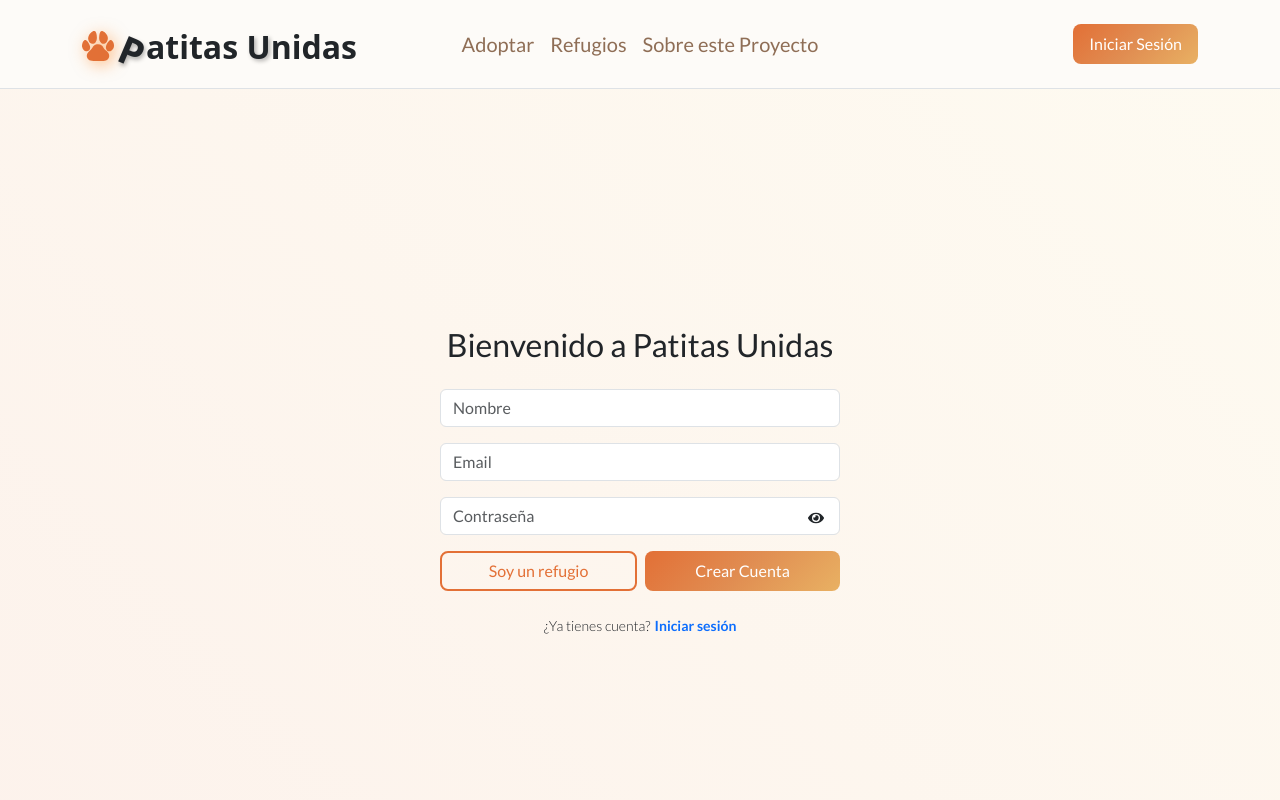
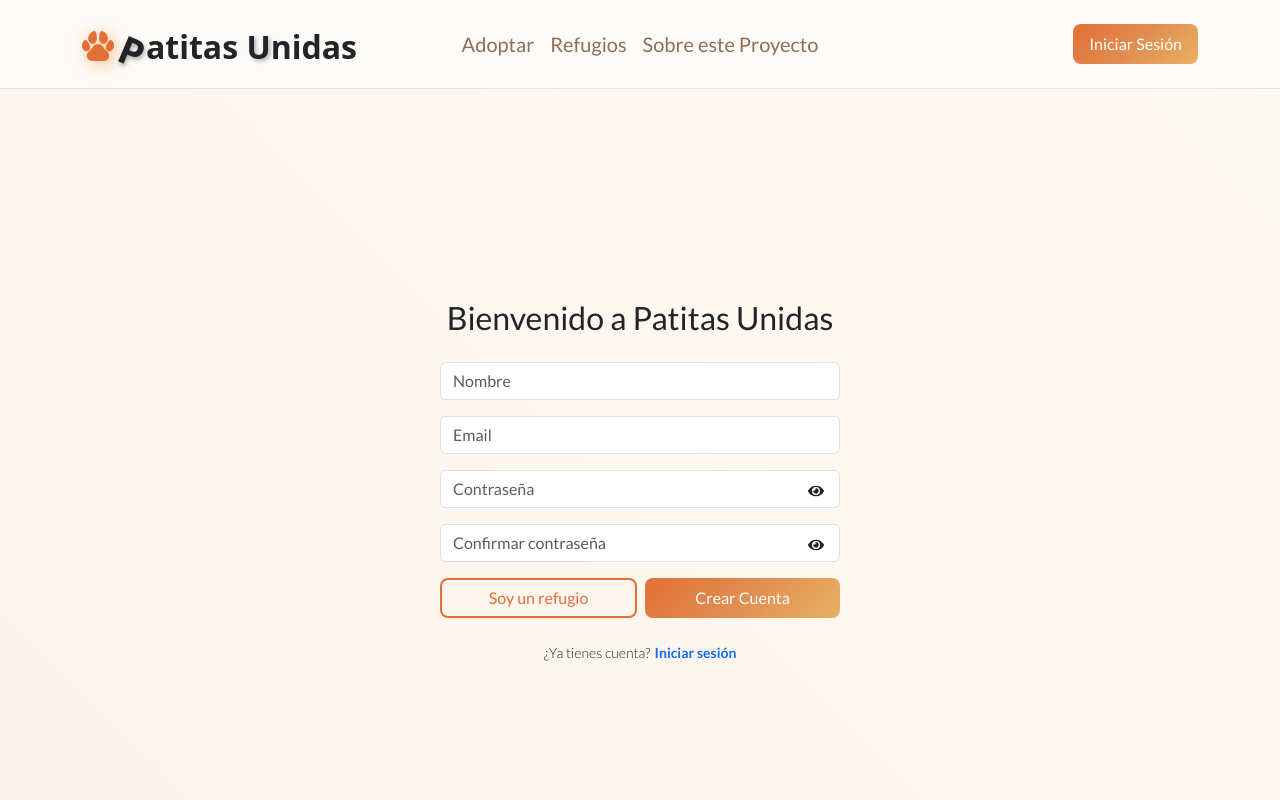
Before and after one commit to Luis-Mendaro/patitas-unidas-front-usuarios, a React (Vite) app: page /registro in a window 1280 px wide. Shown: the top 800 px of the page. Built offline with nearby package versions, Linux system fonts and the light colour scheme; no server answers; a web font is replaced by a local one.

Commit message:
Register functionality was added

```diff
--- a/src/pages/Register.jsx
+++ b/src/pages/Register.jsx
@@ -1,11 +1,13 @@
 import { useState } from "react";
 import { Form } from "react-bootstrap";
-import { Link, Navigate } from "react-router";
+import { Link, Navigate, useNavigate } from "react-router";
 import { FaEye, FaEyeSlash } from "react-icons/fa";
 
 import AuthLayout from "../components/AuthLayout";
 import Button from "../components/Button";
 import { useSelector } from "react-redux";
+import { toast } from "react-toastify";
+import { useApi } from "../hooks/useApi";
 
 export default function Register() {
   const [showPassword, setShowPassword] = useState(false);
@@ -13,12 +15,42 @@ export default function Register() {
     name: "",
     email: "",
     password: "",
+    confirmPassword: "",
   });
+
+  const { registerUser } = useApi();
+
+  const navigate = useNavigate();
+
   const userToken = useSelector((state) => state.user?.token);
 
   const handleChange = (e) => {
     setFormData({ ...formData, [e.target.name]: e.target.value });
   };
+
+  const handleSubmit = async (e) => {
+    e.preventDefault();
+
+    if (formData.password !== formData.confirmPassword) {
+      toast.error("Las contraseñas no coinciden");
+      return;
+    }
+    if (formData.password.length < 6) {
+      toast.error("La contraseña debe tener al menos 6 caracteres");
+      return;
+    }
+
+    try {
+      const response = await registerUser(formData);
+      if (response.status === 201) {
+        toast.success("Se creó tu cuenta satisfactoriamente.")
+        navigate("/iniciar-sesion");
+      }
+    } catch (error) {
+      toast.error("Ocurrió un error al registrarte. Intenta de nuevo.");
+    }
+  };
+
 
   if (userToken) {
     return <Navigate to={"/"} />;
@@ -27,7 +59,7 @@ export default function Register() {
     <AuthLayout msg="Bienvenido a Patitas Unidas">
       <div className="login-container">
         <div className="login-box">
-          <Form>
+          <Form onSubmit={handleSubmit}>
             <Form.Group className="mb-3" controlId="formBasicUser">
               <Form.Control
                 name="name"
@@ -36,6 +68,7 @@ export default function Register() {
                 placeholder="Nombre"
                 value={formData.name}
                 onChange={handleChange}
+                required
               />
             </Form.Group>
 
@@ -47,6 +80,7 @@ export default function Register() {
                 placeholder="Email"
                 value={formData.email}
                 onChange={handleChange}
+                required
               />
             </Form.Group>
 
@@ -58,6 +92,28 @@ export default function Register() {
                   className="form-input pe-5"
                   placeholder="Contraseña"
                   value={formData.password}
+                  required
+                  onChange={handleChange}
+                />
+                <span
+                  onClick={() => setShowPassword(!showPassword)}
+                  className="position-absolute top-50 end-0 translate-middle-y me-3"
+                  style={{ cursor: "pointer" }}
+                >
+                  {showPassword ? <FaEyeSlash /> : <FaEye />}
+                </span>
+              </div>
+            </Form.Group>
+
+            <Form.Group className="mb-3" controlId="formBasicConfirmPassword">
+              <div className="position-relative">
+                <Form.Control
+                  name="confirmPassword"
+                  type={showPassword ? "text" : "password"}
+                  className="form-input pe-5"
+                  placeholder="Confirmar contraseña"
+                  value={formData.confirmPassword}
+                  required
                   onChange={handleChange}
                 />
                 <span
```
